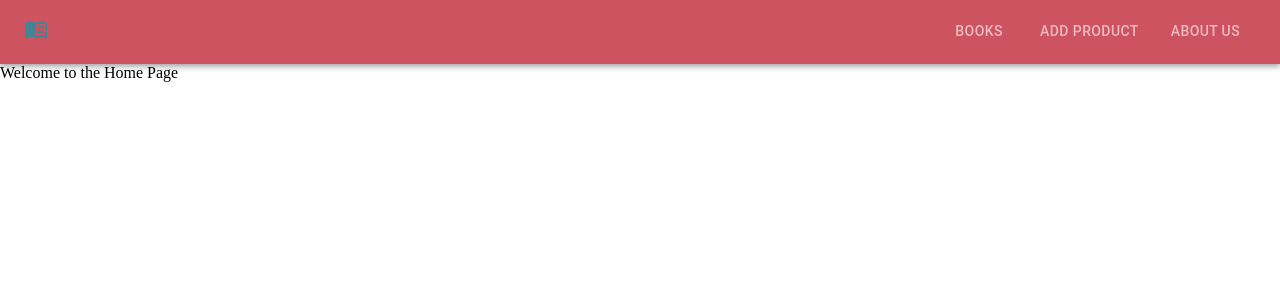
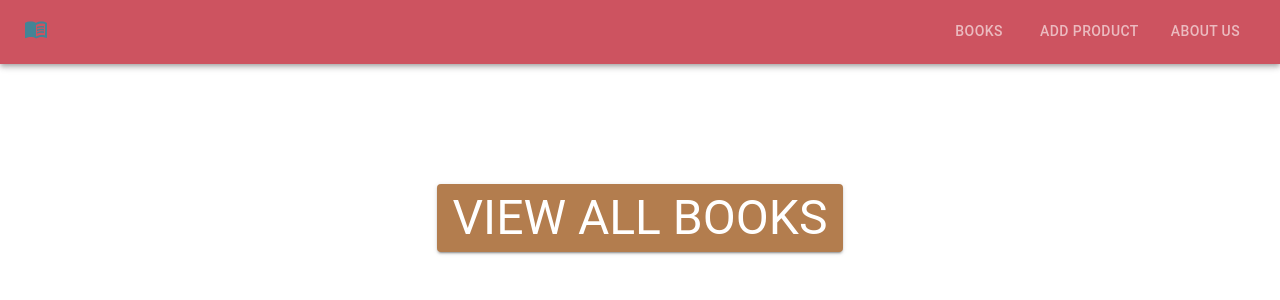
Before and after one commit to KaleseCarpenter/NewBookStore, a React (Create React App) app in the folder book-store/: page / in a window 1280 px wide. Shown: the top 300 px of the page. Built offline with nearby package versions, Linux system fonts and the light colour scheme.

Commit message:
linked view all button homepage

```diff
--- a/book-store/src/components/Home.js
+++ b/book-store/src/components/Home.js
@@ -1,8 +1,26 @@
+import { Button, Typography } from "@mui/material";
+import { Box } from "@mui/system";
 import React from "react";
+import { Link } from "react-router-dom";
 
 const Home = () => {
   return (
-    <div>Welcome to the Home Page</div>
+    <div>
+      <Box display="flex" flexDirection="column" alignItems="center">
+        <Button
+        LinkComponent={Link}
+        to="/books"
+        sx={{marginTop: 15, background:"#B37D4E"}}
+        variant="contained"
+        >
+          <Typography variant="h3">
+            View All Books
+
+          </Typography>
+        </Button>
+
+      </Box>
+    </div>
   )
 }
 
```
